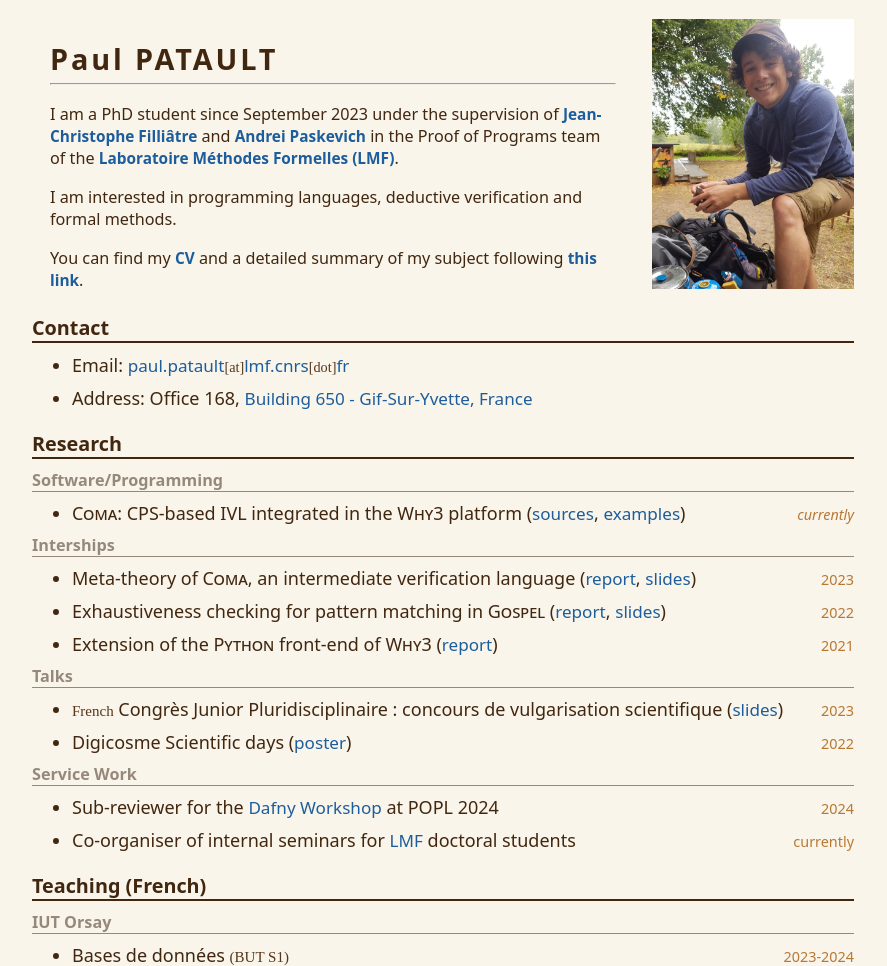
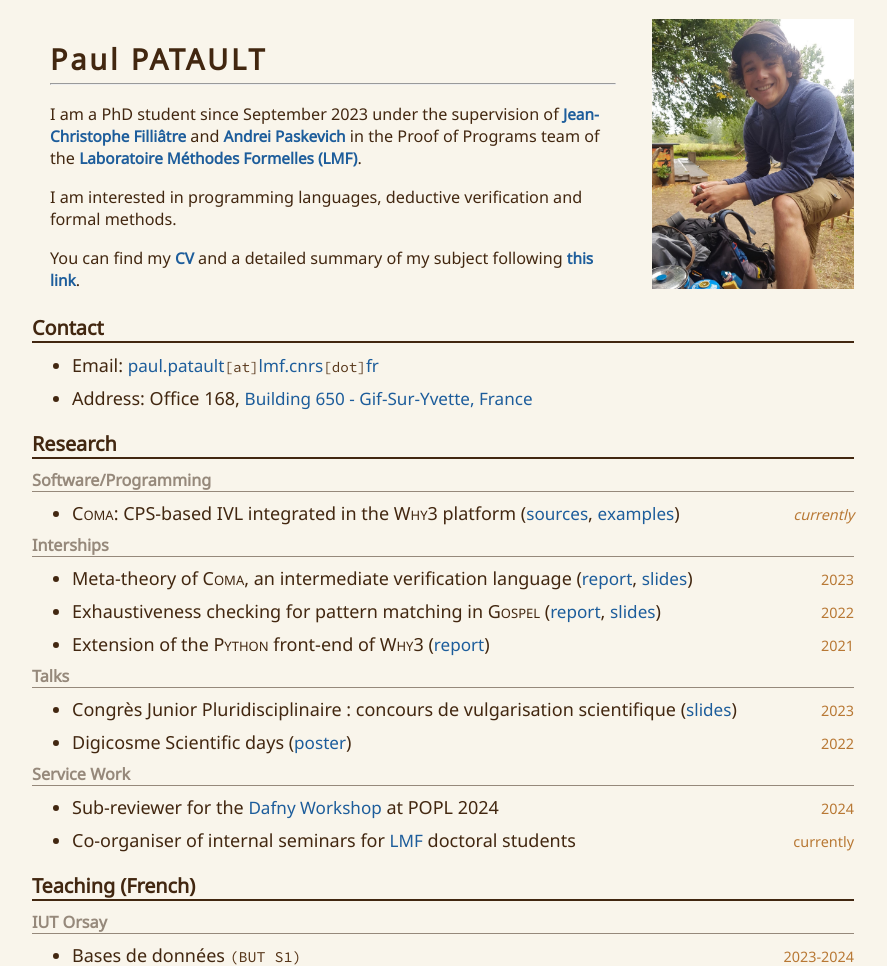
Before and after one commit to paulpatault/paulpatault.github.io, a Python web app: template html/templates/index.html in a window 1280 px wide. Shown: the top 966 px of the page, without its empty margins (197-1084 px from the left). Run offline with Jinja, Linux system fonts and the light colour scheme; the template is opened without the code that fills it, so the values that code supplies are empty; some libraries are stand-ins or nearby versions.

Commit message:
add fonts

```diff
--- a/404.html
+++ b/404.html
@@ -19,6 +19,8 @@
     <link rel="stylesheet" type="text/css" href="./css/style.css?version=3" title="Normal">
     <link rel="Shortcut Icon" href="imgs/let.png">
     <link rel="stylesheet" href="https://maxcdn.bootstrapcdn.com/font-awesome/4.4.0/css/font-awesome.min.css">
+    <link href='https://fonts.googleapis.com/css?family=Noto Sans' rel='stylesheet'>
+    <link href='https://fonts.googleapis.com/css?family=Source Code Pro' rel='stylesheet'>
     <title>Paul Patault</title>
     <meta name="description" content="Étudiant en M2 MPRI et magistère informatique">
 </head>
--- a/envies.html
+++ b/envies.html
@@ -19,6 +19,8 @@
     <link rel="stylesheet" type="text/css" href="./css/style.css?version=3" title="Normal">
     <link rel="Shortcut Icon" href="imgs/let.png">
     <link rel="stylesheet" href="https://maxcdn.bootstrapcdn.com/font-awesome/4.4.0/css/font-awesome.min.css">
+    <link href='https://fonts.googleapis.com/css?family=Noto Sans' rel='stylesheet'>
+    <link href='https://fonts.googleapis.com/css?family=Source Code Pro' rel='stylesheet'>
     <title>Paul Patault</title>
     <meta name="description" content="Étudiant en M2 MPRI et magistère informatique">
 </head>
--- a/html/templates/index.html
+++ b/html/templates/index.html
@@ -56,8 +56,11 @@
 <h3>Talks</h3>
 <ul>
     <li>
-        <p> <small>French</small>
-        Congrès Junior Pluridisciplinaire : concours de vulgarisation scientifique (<a target="_blank" href="./pdfs/congres.pdf">slides</a>)
+        <p>
+        Congrès Junior Pluridisciplinaire :
+        <!-- <small style='font-size: 0.6em;'>(french)</small>: -->
+        concours de vulgarisation scientifique
+            (<a target="_blank" href="./pdfs/congres.pdf">slides</a>)
         <span class="date">2023</span>
         </p>
     </li>
--- a/html/templates/layout.html
+++ b/html/templates/layout.html
@@ -14,6 +14,8 @@
     <link rel="stylesheet" type="text/css" href="./css/style.css?version=3" title="Normal">
     <link rel="Shortcut Icon" href="imgs/let.png">
     <link rel="stylesheet" href="https://maxcdn.bootstrapcdn.com/font-awesome/4.4.0/css/font-awesome.min.css">
+    <link href='https://fonts.googleapis.com/css?family=Noto Sans' rel='stylesheet'>
+    <link href='https://fonts.googleapis.com/css?family=Source Code Pro' rel='stylesheet'>
     <title>Paul Patault</title>
     <meta name="description" content="Étudiant en M2 MPRI et magistère informatique">
 </head>
```
Also changed, not shown: index.html (+7 -2 lines).
